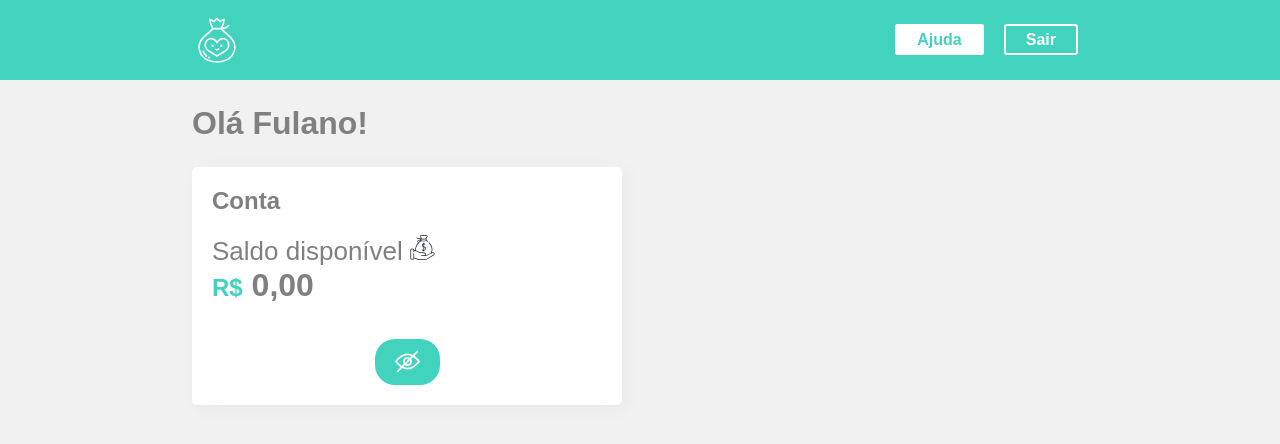
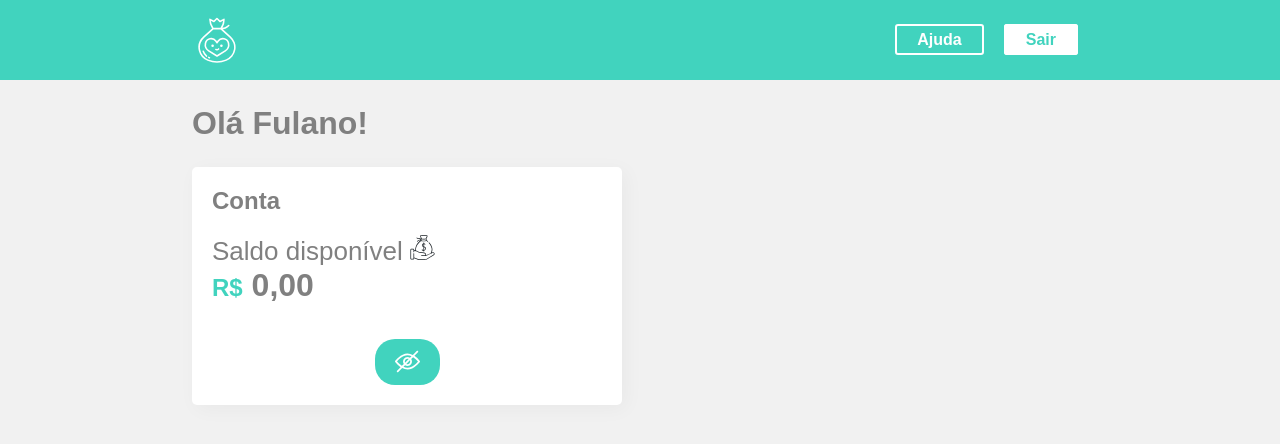
Before and after one commit to ricardoaruiz/curso-react-styled-components, a React (Create React App) app: page / in a window 1280 px wide. Shown: the top 444 px of the page. Built offline with nearby package versions, Linux system fonts and the light colour scheme; the HTML template or start-up script is replaced by a standard one.

Commit message:
feat: create header styled button with prop

```diff
--- a/src/Components/Cabecalho/index.jsx
+++ b/src/Components/Cabecalho/index.jsx
@@ -1,5 +1,5 @@
 import React from "react";
-import styled from 'styled-components'
+import styled, { css } from 'styled-components'
 import bank_logo from "../../assets/images/bank_logo.svg";
 
 import * as variables from '../ui/variables'
@@ -18,17 +18,32 @@ const Logo = styled.img`
   width: 50px;
 `
 
+const Button = styled.a`
+  ${({ secondary = false }) => css`
+    text-align: center;
+    border-radius: 3px;
+    padding: 5px 20px;
+    margin: 0 10px;
+    font-weight: 600;
+    border: 2px solid white;
+
+    color: ${secondary ? variables.primaryColor : 'white'};
+    background: ${secondary ? 'white' : 'transparent'}
+  `}
+
+`
+
 const Cabecalho = () => {
   return (
     <StyledHeader>
       <Logo src={bank_logo} alt="Logo Smart Bank" />
       <div>
-        <a className="btn-secundario" href="https://google.com">
+        <Button href="https://google.com">
           Ajuda
-        </a>
-        <a className="btn-primario" href="https://google.com">
+        </Button>
+        <Button href="https://google.com" secondary>
           Sair
-        </a>
+        </Button>
       </div>
     </StyledHeader>
   );
--- a/src/assets/estilos.css
+++ b/src/assets/estilos.css
@@ -1,27 +1,3 @@
-.btn-primario {
-  text-align: center;
-  border-radius: 3px;
-  padding: 5px 20px;
-  margin: 0 10px;
-  font-weight: 600;
-  border: 2px solid white;
-
-  color: white;
-  background: transparent;
-}
-
-.btn-secundario {
-  text-align: center;
-  border-radius: 3px;
-  padding: 5px 20px;
-  margin: 0 10px;
-  font-weight: 600;
-  border: 2px solid white;
-
-  background: white;
-  color: #41d3be;
-}
-
 .container {
   background-color: #f1f1f1;
   min-height: 90vh;
```
